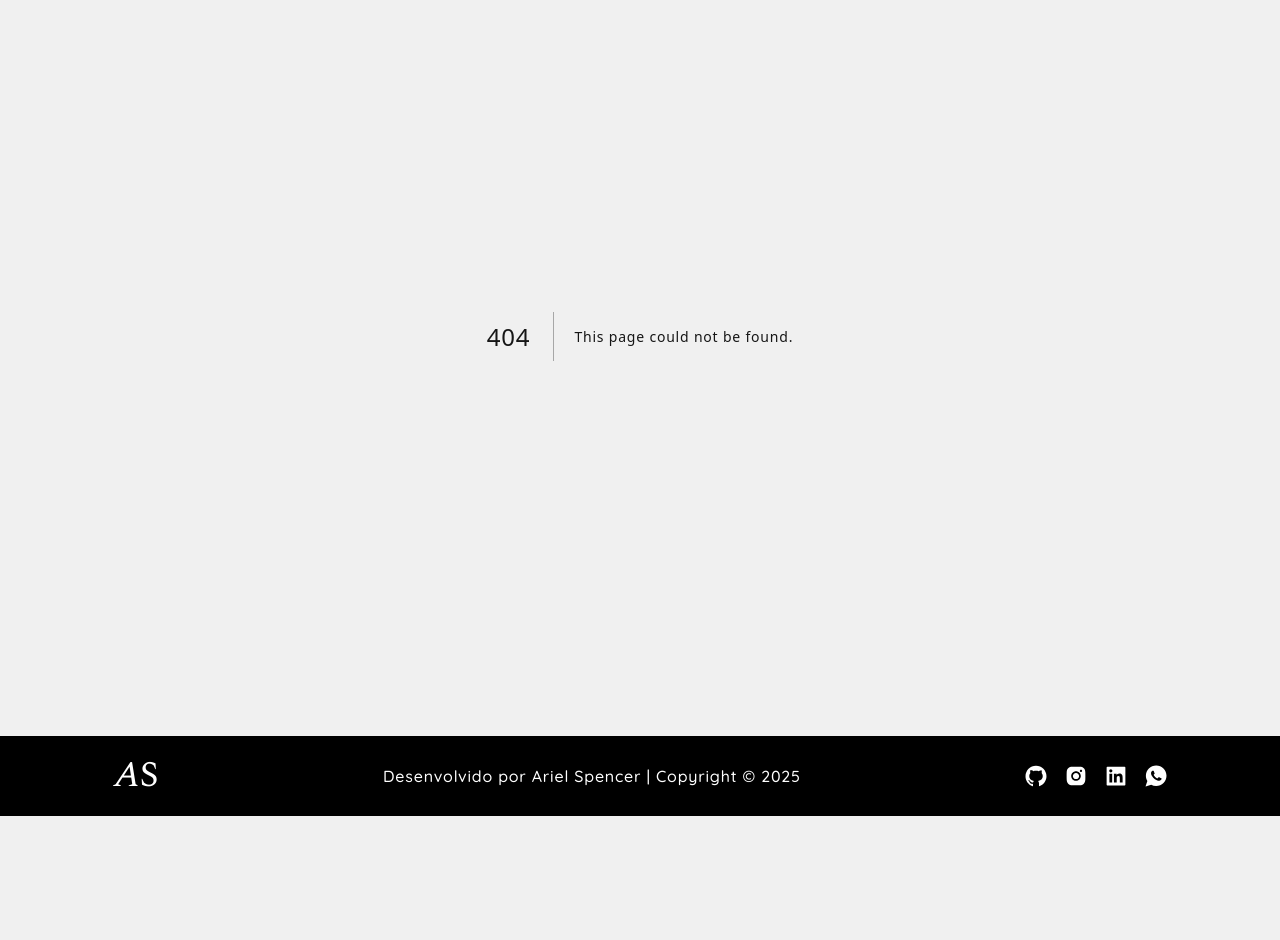
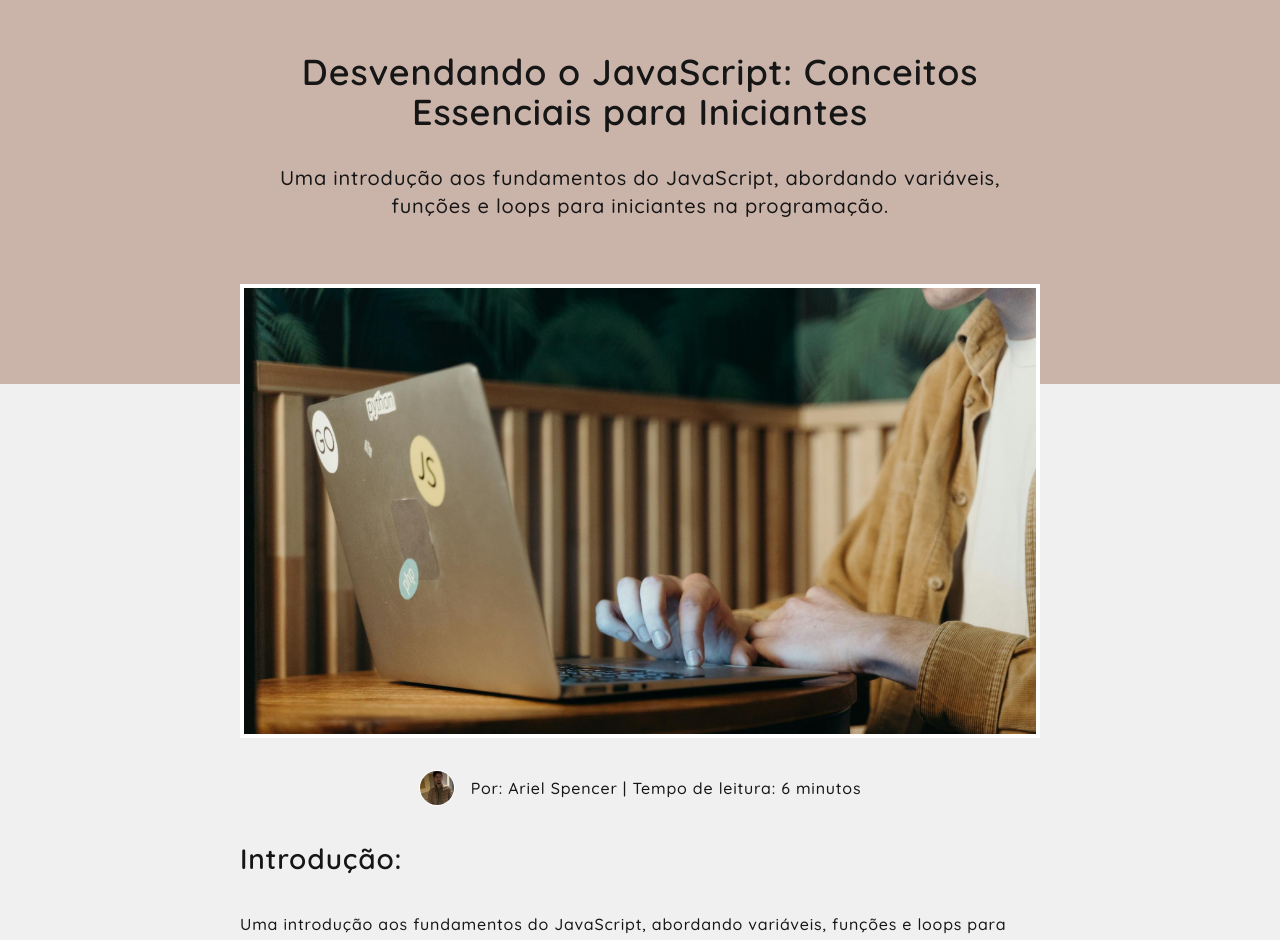
Before and after one commit to ArielSpencer/next-blog, a Next.js app: page /post/1 in a window 1280 px wide. Before the commit this address had no page. Shown: the part 180-1120 px from the top of the page. Before the commit the page ends 996 px from the top, so only its background shows below. Built offline with nearby package versions, Linux system fonts and the light colour scheme.

Commit message:
feat: create dynamic post page with content, social sharing, and navigation between posts

```diff
--- /dev/null
+++ b/app/post/[id]/page.jsx
@@ -0,0 +1,144 @@
+"use client";
+
+import { use } from "react";
+import { assets, blog_data } from "@/assets/assets";
+import Image from "next/image";
+import Link from "next/link";
+import { FaLinkedin, FaSquareFacebook, FaWhatsapp, FaXTwitter } from "react-icons/fa6";
+import { LiaLongArrowAltRightSolid, LiaLongArrowAltLeftSolid } from "react-icons/lia";
+import { useEffect, useState } from "react";
+
+const Page = ({ params: paramsPromise }) => {
+  const params = use(paramsPromise);
+  const [data, setData] = useState(null);
+
+  const currentIndex = blog_data.findIndex(post => post.id === Number(params.id));
+  const previousPost = currentIndex > 0 ? blog_data[currentIndex - 1] : null;
+  const nextPost = currentIndex < blog_data.length - 1 ? blog_data[currentIndex + 1] : null;
+
+  const fetchBlogData = () => {
+    for (let i = 0; i < blog_data.length; i++) {
+      if (Number(params.id) === blog_data[i].id) {
+        setData(blog_data[i]);
+        break;
+      }
+    }
+  };
+
+  useEffect(() => {
+    if (params?.id) {
+      const foundPost = blog_data.find((post) => Number(post.id) === Number(params.id));
+      if (foundPost) {
+        setData(foundPost);
+      }
+    }
+  }, [params]);
+
+  const shareUrl = `https://blog.arielspencer.com/post/${params.id}`;
+  const title = data ? `Confira esse post incrível! ${data.title}` : "Confira esse post incrível!";
+
+  return data ? (
+    <>
+      <section className="bg-primary/50 p-5 md:px-12 lg:px-28">
+        <div className="text-center my-24">
+          <h1 className="text-2xl sm:text-4xl font-semibold max-w-[700px] mx-auto ">
+            {data.title}
+          </h1>
+          <p
+            className="max-w-[740px] mx-auto text-xl pt-8 pb-12"
+          >
+            {data.description}
+          </p>
+        </div>
+      </section>
+      <section className="mx-5 max-w-[800px] md:mx-auto mt-[-100px] mb-10">
+        <Image
+          className="border-4 border-white"
+          src={data.image}
+          width={1280}
+          height={720}
+          alt=" "
+        />
+
+        <div className="flex flex-row items-center justify-center mx-auto gap-4 my-8">
+          <Image
+            className="border border-white rounded-full"
+            src={data.author_img}
+            width={36}
+            height={36}
+            alt="author"
+          />
+          <p>Por: {data.author} | Tempo de leitura: {data.time}</p>
+        </div>
+
+        <h1 className="my-8 text-[28px] font-semibold">Introdução:</h1>
+        <p>{data.description}</p>
+
+        <h3 className="my-5 text-[18px] font-semibold">Conteúdo:</h3>
+        <p className="my-3 whitespace-pre-line">{data.content}</p>
+
+        <div className="mt-12 mb-24">
+          <p className="text-black font font-semibold my-4">
+            Compartilhe esse post nas redes sociais:
+          </p>
+          <div className="flex space-x-4 text-2xl">
+            <Link
+              href={`https://www.facebook.com/sharer/sharer.php?u=${encodeURIComponent(shareUrl)}`}
+              target="_blank"
+              className="hover:text-primary"
+            >
+              <FaSquareFacebook />
+            </Link>
+            <Link
+              href={`https://api.whatsapp.com/send?text=${encodeURIComponent(title + ' ' + shareUrl)}`}
+              target="_blank"
+              className="hover:text-primary"
+            >
+              <FaWhatsapp />
+            </Link>
+            <Link
+              href={`https://www.linkedin.com/shareArticle?mini=true&url=${encodeURIComponent(shareUrl)}&title=${encodeURIComponent(title)}`}
+              target="_blank"
+              className="hover:text-primary"
+            >
+              <FaLinkedin />
+            </Link>
+            <Link
+              href={`https://twitter.com/intent/tweet?text=${encodeURIComponent(title)}&url=${encodeURIComponent(shareUrl)}`}
+              target="_blank"
+              className="hover:text-primary"
+            >
+              <FaXTwitter />
+            </Link>
+          </div>
+        </div>
+
+        <div className="flex flex-col gap-8 justify-between items-center mt-12 mb-20 font-semibold">
+          {previousPost && (
+            <Link
+              href={`/post/${previousPost.id}`}
+              className="flex items-center gap-2 text-primary hover:underline"
+            >
+              <LiaLongArrowAltLeftSolid size={24} />
+              <span>{previousPost.title}</span>
+            </Link>
+          )}
+
+          {nextPost && (
+            <Link
+              href={`/post/${nextPost.id}`}
+              className="flex items-center gap-2 text-primary hover:underline"
+            >
+              <span>{nextPost.title}</span>
+              <LiaLongArrowAltRightSolid size={24} />
+            </Link>
+          )}
+        </div>
+      </section>
+    </>
+  ) : (
+    <></>
+  );
+};
+
+export default Page;
```
